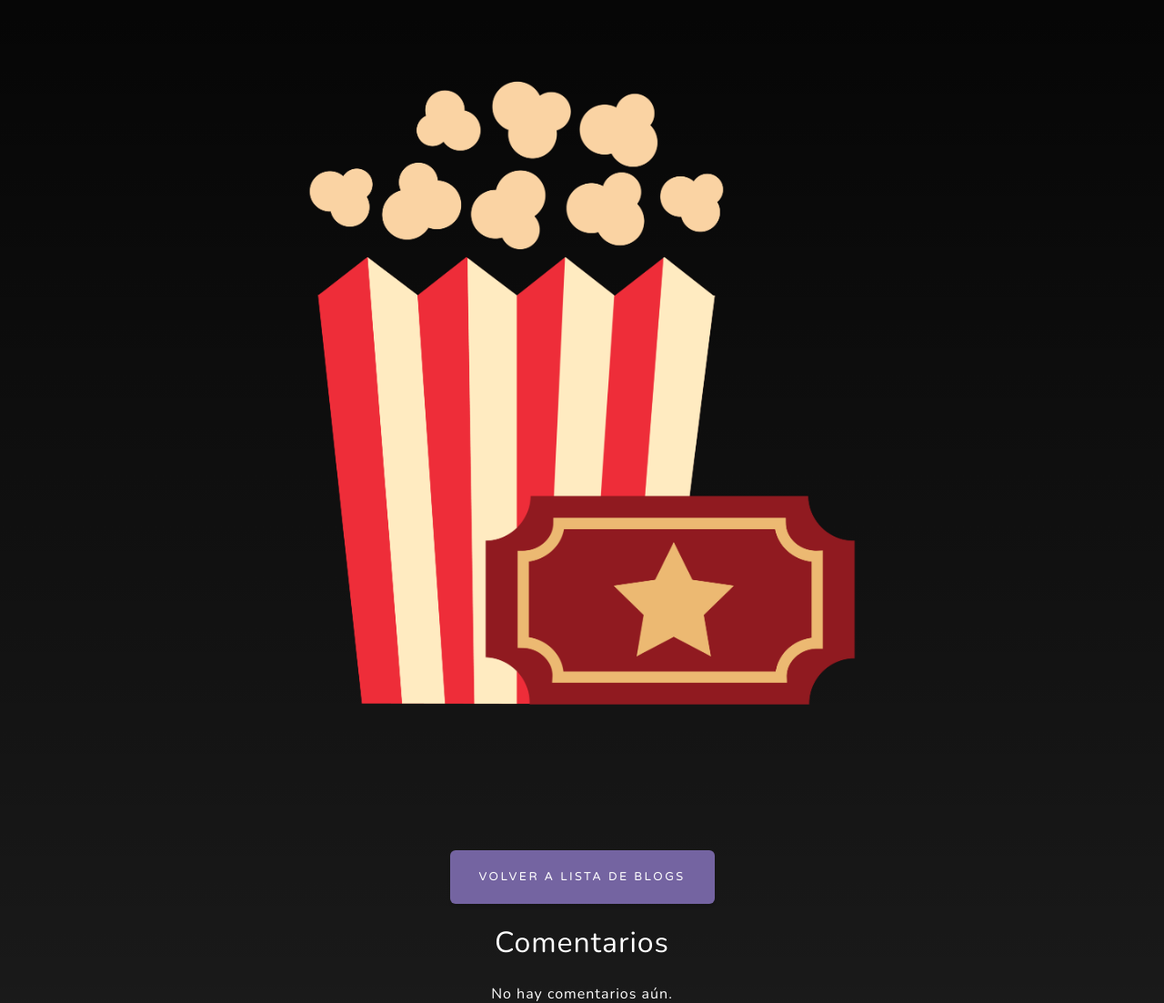
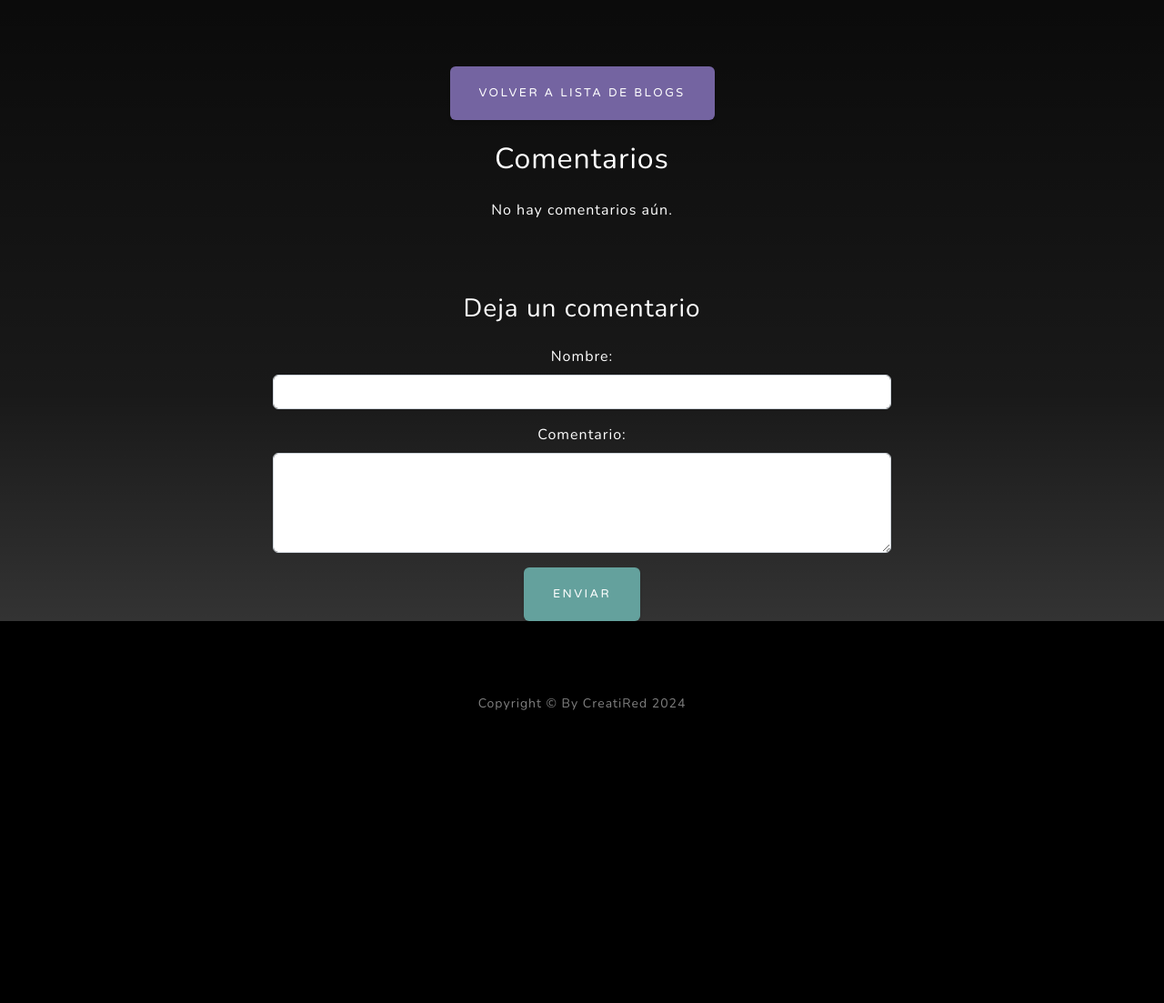
Before and after one commit to ClaudiaRosario-gp/Entrega-Final-Python_ClaudiaGuachalla, a Django app: template Miaplicacion/templates/miaplicacion/blog_detail.html in a window 1280 px wide. Shown: the part 315-1418 px from the top of the page at 91% size. After the commit the page ends 1096 px from the top, so only its background shows below. Run offline with Django 3.2, Linux system fonts and the light colour scheme; the template is opened without the code that fills it, so the values that code supplies are empty; some libraries are stand-ins or nearby versions.

Commit message:
Final actualizaciones

```diff
--- a/Miaplicacion/templates/miaplicacion/blog_detail.html
+++ b/Miaplicacion/templates/miaplicacion/blog_detail.html
@@ -27,7 +27,7 @@
           <p class="text-white-50" style="line-height: 1.8; text-align: justify; font-size: 1.2rem;">{{ blog.cuerpo }}</p>
           <p class="text-white mb-0"><strong>Autor:</strong> {{ blog.autor }}</p>
           <p class="text-white mb-0"><strong>Fecha de publicación:</strong> {{ blog.fecha|date:"d M Y" }}</p>
-          <img class="img-fluid" src="{% static 'miaplicacion/assets/img/pipocas.png' %}" alt="...">
+
         </div>
 
 
```
Also changed, not shown: db.sqlite3, media/profile_pics/AdobeStock_316053395.png (added), media/profile_pics/AdobeStock_316053395_NemvKps.png (added), media/profile_pics/IVERINT-3_t0TjoDW.jpg, media/profile_pics/charles-chaplin-3521070_640.jpg (added), 2 other files.
